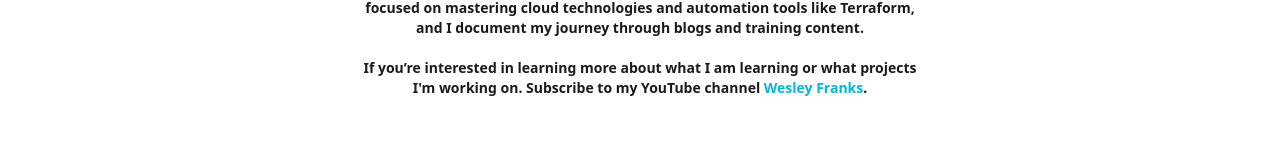
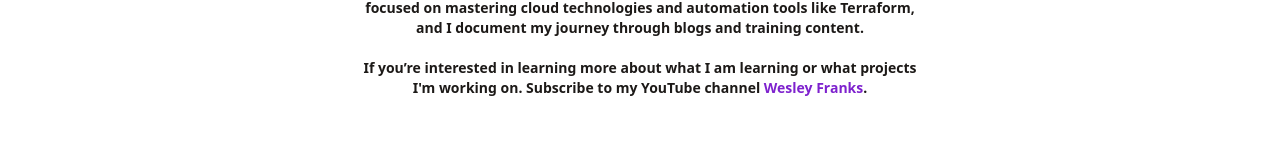
Before and after one commit to wesleyfranks/portfolio, a React (Vite) app: page / in a window 1280 px wide. Shown: the part 386-530 px from the top of the page. Built offline with nearby package versions, Linux system fonts and the light colour scheme.

Commit message:
fixed hyperlink html tag <a> tailwindcss text colors for better contrasting.

```diff
--- a/src/components/Intro.jsx
+++ b/src/components/Intro.jsx
@@ -29,7 +29,7 @@ const Intro = () => {
           <a
             href="https://www.youtube.com/wesleyfranks"
             target="_blank"
-            className="text-cyan-500 dark:text-sky-400
+            className="dark:text-sky-400 text-purple-700
           hover:underline underline-offset-2
           decoration-2 decoration-red-600"
           >
```
